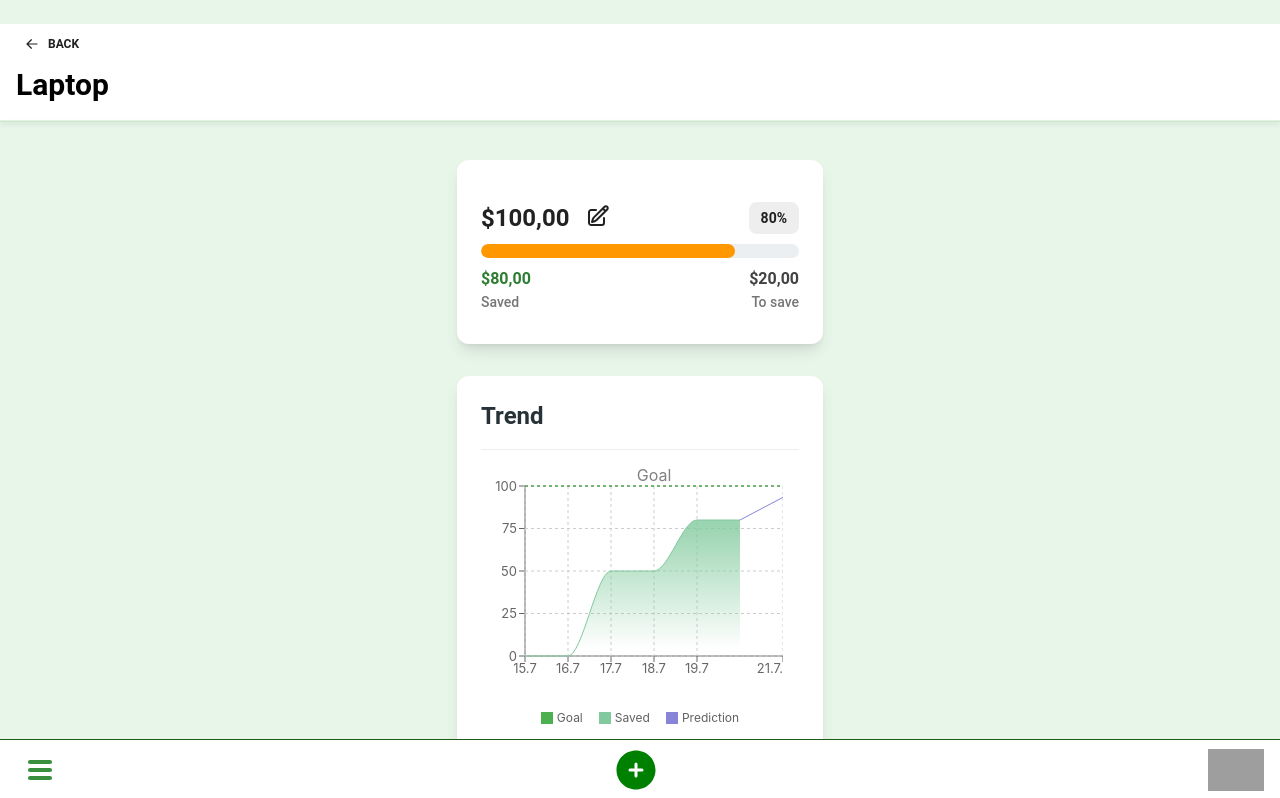
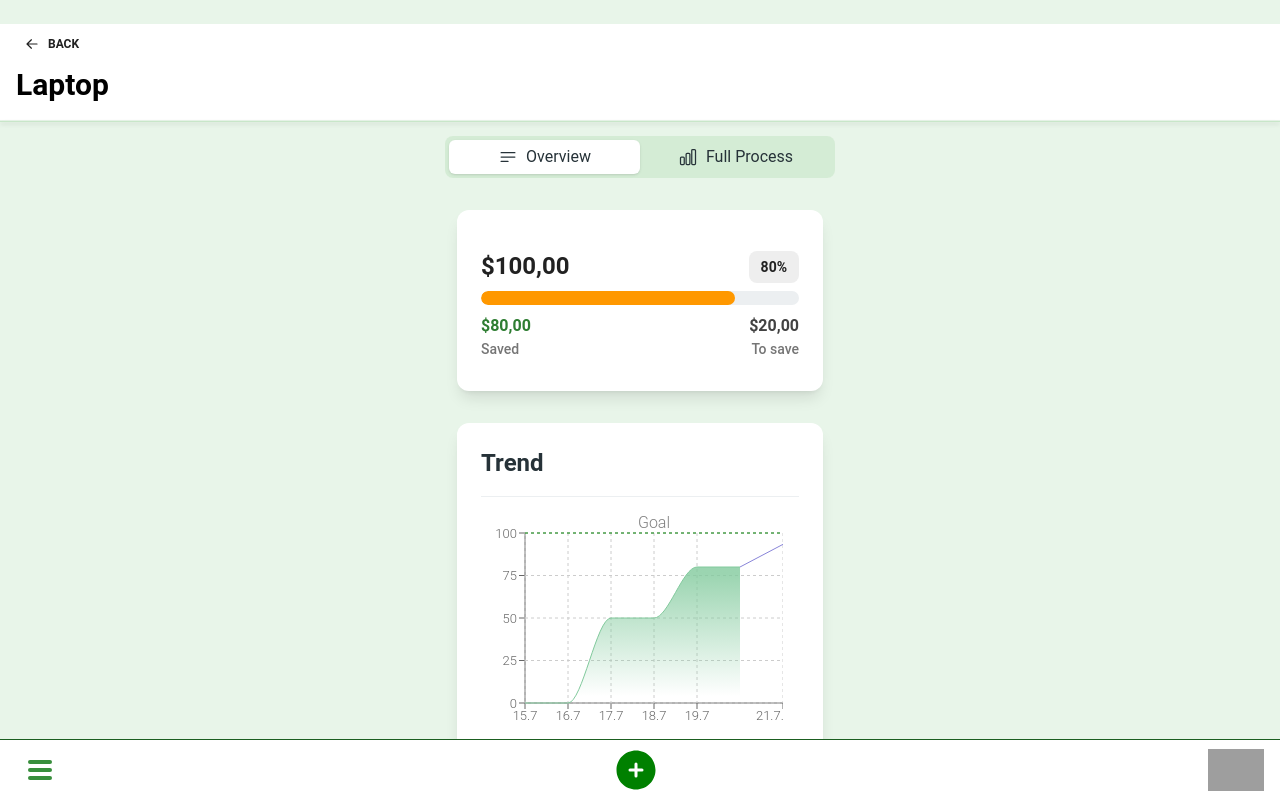
Before and after one commit to nikolaPantelic98/spendwisepro, a React (Create React App) app in the folder spendwisepro-web/spendwisepro-frontend/spendwisepro-client-ui/: page /goals/weekly/laptop in a window 1280 px wide. Shown: the top 798 px of the page. Built offline with nearby package versions, Linux system fonts and the light colour scheme; grey boxes are pictures that could not be loaded.

Commit message:
Full process tab created in the goal page

```diff
--- /dev/null
+++ b/spendwisepro-web/spendwisepro-frontend/spendwisepro-client-ui/src/components/goal/GoalWeeklyTabs.js
@@ -0,0 +1,74 @@
+import {
+    TabsHeader, Tab, TabsBody, TabPanel, Tabs,
+} from "@material-tailwind/react";
+import React, {useState} from "react";
+import PageWidthLayout from "../common/PageWidthLayout";
+import {Bars3BottomLeftIcon, ChartBarIcon} from "@heroicons/react/24/outline";
+import GoalWeeklyOverview from "./goal-weekly/GoalWeeklyOverview";
+import GoalWeeklyChart from "./goal-weekly/GoalWeeklyChart";
+import GoalWeeklyFullProcess from "./goal-weekly/GoalWeeklyFullProcess";
+
+export default function GoalWeeklyTabs() {
+
+    const type = [
+        {label: "Overview", value: "overview", icon: Bars3BottomLeftIcon},
+        {label: "Full Process", value: "fullProcess", icon: ChartBarIcon}
+    ];
+
+    const [selectedTab, setSelectedTab] = useState("overview");
+
+    function scrollToTop() {
+        window.scrollTo(0, 0);
+    }
+
+    return (
+        <Tabs className="mt-4" value={selectedTab} onChange={(value) => setSelectedTab(value)}>
+
+            <TabsHeader className="bg-green-100 ml-3 mr-3">
+                {type.map(({ label, value, icon }) => (
+                    <Tab key={value} value={value}>
+                        <div className="flex items-center gap-2">
+                            {React.createElement(icon, { className: "w-5 h-5" })}
+                            {label}
+                        </div>
+                    </Tab>
+                ))}
+            </TabsHeader>
+
+            <TabsBody animate={{ initial: { y: 250 }, mount: { y: 0 }, unmount: { y: 250 } }}>
+                {type.map(({ value }) => (
+                    <TabPanel key={value} value={value} className="p-0">
+                        {value === "overview" ? (
+                            // Content for "overview" tab
+                            <>
+                                <div className="mt-2">
+                                    <div className="mx-6">
+                                        <GoalWeeklyOverview/>
+                                    </div>
+
+                                    <div className="mx-6">
+                                        <GoalWeeklyChart/>
+                                    </div>
+
+                                    <div><PageWidthLayout/></div>
+                                </div>
+                            </>
+                        ) : value === "fullProcess" ? (
+                            // Content for "records" tab
+                            <>
+                                <div className="mt-2">
+
+                                    <div className="mx-6">
+                                        <GoalWeeklyFullProcess />
+                                    </div>
+
+                                    <div><PageWidthLayout/></div>
+                                </div>
+                            </>
+                        ) : null}
+                    </TabPanel>
+                ))}
+            </TabsBody>
+        </Tabs>
+    );
+}
--- a/spendwisepro-web/spendwisepro-frontend/spendwisepro-client-ui/src/components/goal/GoalsList.js
+++ b/spendwisepro-web/spendwisepro-frontend/spendwisepro-client-ui/src/components/goal/GoalsList.js
@@ -157,7 +157,7 @@ export default function GoalsList() {
                                                     </Typography>
                                                 </div>
                                             </div>
-                                            <Progress value={10} size="lg" className="mt-2 mb-2" color="red" />
+                                            <Progress value={10} size="lg" className="mt-2 mb-2" color="orange" />
                                             <div className="flex justify-between">
                                                 <Typography className="text-sm font-semibold text-green-800">$50,00</Typography>
                                                 <Typography className="text-sm font-semibold text-gray-800">$450,00</Typography>
--- /dev/null
+++ b/spendwisepro-web/spendwisepro-frontend/spendwisepro-client-ui/src/components/goal/goal-weekly/GoalWeeklyFullProcess.js
@@ -0,0 +1,77 @@
+import {
+    Card,
+    CardBody,
+    Typography,
+    Chip, Button,
+} from "@material-tailwind/react";
+import React from "react";
+import { Progress } from "@material-tailwind/react";
+import {PencilSquareIcon} from "@heroicons/react/24/outline";
+
+export default function GoalWeeklyFullProcess() {
+
+    function scrollToTop() {
+        window.scrollTo(0, 0);
+    }
+
+    return (
+        <Card className="w-full shadow-lg mt-8">
+            <CardBody>
+                <div className="mt-2">
+                    <div className="flex items-center justify-between mb-2">
+                        <div className="flex-1 w-0">
+                            <div className="flex items-center justify-between mb-2">
+                                <div className="flex items-center">
+                                    <Typography variant="h4" className="text-gray-900 font-bold mt-2 truncate">
+                                        $1.200,00
+                                    </Typography>
+                                    <Button size="sm" variant="text" className="mt-1">
+                                        <PencilSquareIcon strokeWidth={2} className="w-6 h-6" />
+                                    </Button>
+                                </div>
+                                <div className="flex gap-4 items-center">
+                                    <Chip size="md" value="48%" variant="ghost" className="bg-gray-200 text-gray-900 font-semibold mt-2 text-sm" />
+                                </div>
+                            </div>
+                            <Progress value={40} size="lg" className="mt-2 mb-2" color="orange" />
+                            <div className="flex justify-between">
+                                <Typography className="font-semibold text-green-800">$480,00</Typography>
+                                <Typography className="font-semibold text-gray-800">$720,00</Typography>
+                            </div>
+                            <div className="flex justify-between mb-6">
+                                <Typography className="text-sm font-medium text-gray-600">Saved</Typography>
+                                <Typography className="text-sm font-medium text-gray-600">To save</Typography>
+                            </div>
+
+                            <div className="flex justify-between">
+                                <Typography className="text-sm font-medium text-gray-600">Date started</Typography>
+                                <Typography className="text-sm font-medium text-gray-600">Date end</Typography>
+                            </div>
+                            <div className="flex justify-between mb-6">
+                                <Typography className="font-semibold text-gray-800">17.06.2023.</Typography>
+                                <Typography className="font-semibold text-gray-800">09.09.2023.</Typography>
+                            </div>
+
+                            <div className="flex justify-center">
+                                <Typography className="text-sm font-medium text-gray-600">Today</Typography>
+                            </div>
+                            <div className="flex justify-center">
+                                <Typography className="font-semibold text-teal-600">21.07.2023.</Typography>
+                            </div>
+                            <div className="flex justify-center mb-6">
+                                <Typography className="font-semibold text-gray-800">Week 5</Typography>
+                            </div>
+
+                            <div className="flex justify-center">
+                                <Typography className="text-sm font-medium text-gray-600">Time of progress</Typography>
+                            </div>
+                            <div className="flex justify-center">
+                                <Typography className="font-semibold text-gray-800">12 weeks</Typography>
+                            </div>
+                        </div>
+                    </div>
+                </div>
+            </CardBody>
+        </Card>
+    );
+}
--- a/spendwisepro-web/spendwisepro-frontend/spendwisepro-client-ui/src/components/goal/goal-weekly/GoalWeeklyOverview.js
+++ b/spendwisepro-web/spendwisepro-frontend/spendwisepro-client-ui/src/components/goal/goal-weekly/GoalWeeklyOverview.js
@@ -25,9 +25,6 @@ export default function GoalWeeklyOverview() {
                                     <Typography variant="h4" className="text-gray-900 font-bold mt-2 truncate">
                                         $100,00
                                     </Typography>
-                                    <Button size="sm" variant="text" className="mt-1">
-                                        <PencilSquareIcon strokeWidth={2} className="w-6 h-6" />
-                                    </Button>
                                 </div>
                                 <div className="flex gap-4 items-center">
                                     <Chip size="md" value="80%" variant="ghost" className="bg-gray-200 text-gray-900 font-semibold mt-2 text-sm" />
--- a/spendwisepro-web/spendwisepro-frontend/spendwisepro-client-ui/src/pages/goal/GoalWeeklyPage.js
+++ b/spendwisepro-web/spendwisepro-frontend/spendwisepro-client-ui/src/pages/goal/GoalWeeklyPage.js
@@ -1,46 +1,34 @@
 import React, { useState } from 'react';
 import Menu from '../../components/common/Menu';
-import PageWidthLayout from "../../components/common/PageWidthLayout";
+import BudgetWeeklyHeader from "../../components/budget/budget-weekly/BudgetWeeklyHeader";
+import BudgetWeeklyTabs from "../../components/budget/BudgetWeeklyTabs";
 import GoalWeeklyHeader from "../../components/goal/goal-weekly/GoalWeeklyHeader";
-import GoalWeeklyOverview from "../../components/goal/goal-weekly/GoalWeeklyOverview";
-import GoalWeeklyChart from "../../components/goal/goal-weekly/GoalWeeklyChart";
+import GoalWeeklyTabs from "../../components/goal/GoalWeeklyTabs";
 
-function GoalWeeklyPage() {
+function BudgetPage() {
     const [sidebarOpen, setSidebarOpen] = useState(false);
 
     const toggleSidebar = (isOpen) => {
         setSidebarOpen(isOpen);
     };
 
+
+
     return (
-        <>
         <div className="overflow-hidden">
             <Menu sidebarOpen={sidebarOpen} toggleSidebar={toggleSidebar} />
 
             <div className="h-6 bg-green-50"></div>
 
             <div>
-                    <GoalWeeklyHeader/>
+                <GoalWeeklyHeader />
             </div>
 
-                <div className="flex justify-center min-h-screen bg-green-50">
-                    <div className="mt-2">
-                        <div className="mx-6">
-                            <GoalWeeklyOverview/>
-                        </div>
-
-                        <div className="mx-6">
-                            <GoalWeeklyChart/>
-                        </div>
-
-                        <div><PageWidthLayout/></div>
+            <div className=" flex justify-center min-h-screen bg-green-50">
+                <GoalWeeklyTabs />
             </div>
         </div>
-
-            </div>
-
-        </>
     );
 }
 
-export default GoalWeeklyPage;
+export default BudgetPage;
```
Also changed, not shown: spendwisepro-web/spendwisepro-frontend/spendwisepro-client-ui/src/components/home/GoalCard.js (+2 -6 lines). Lines whose indentation alone changed are shown as unchanged.
